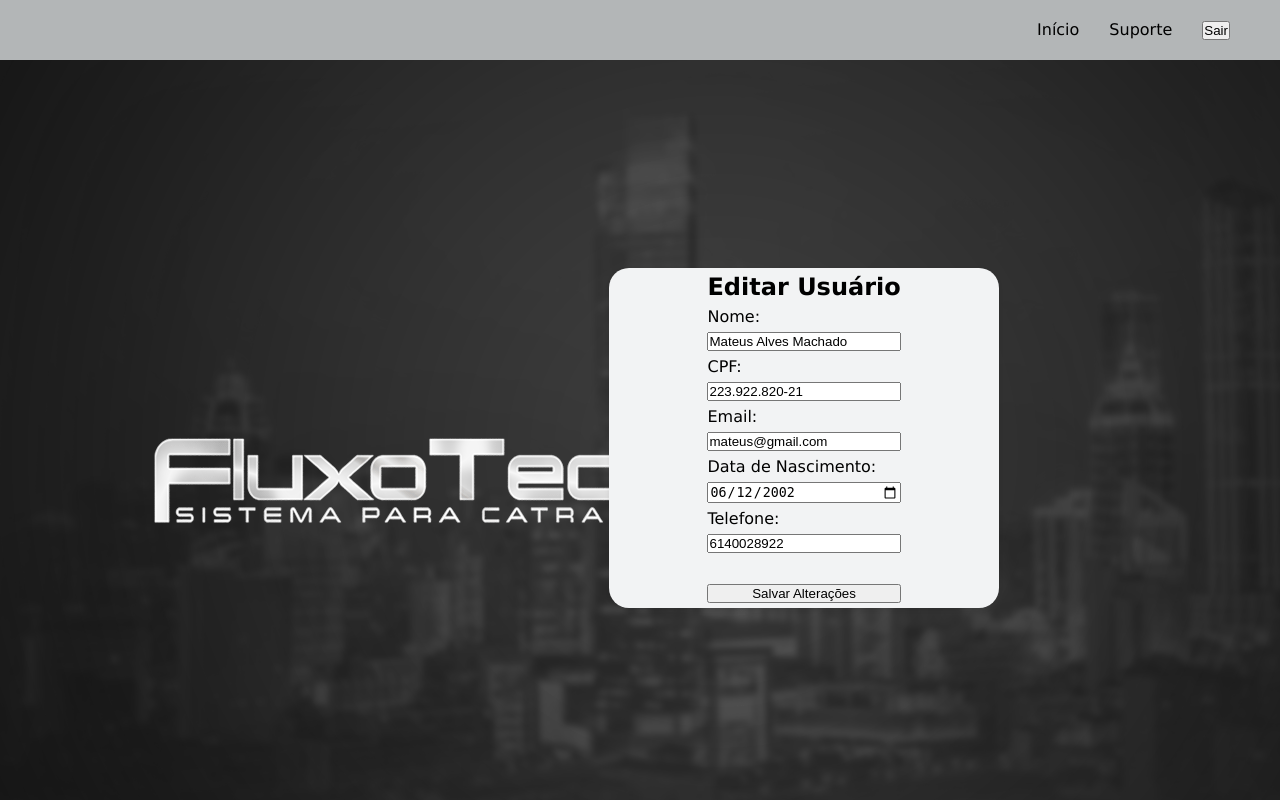
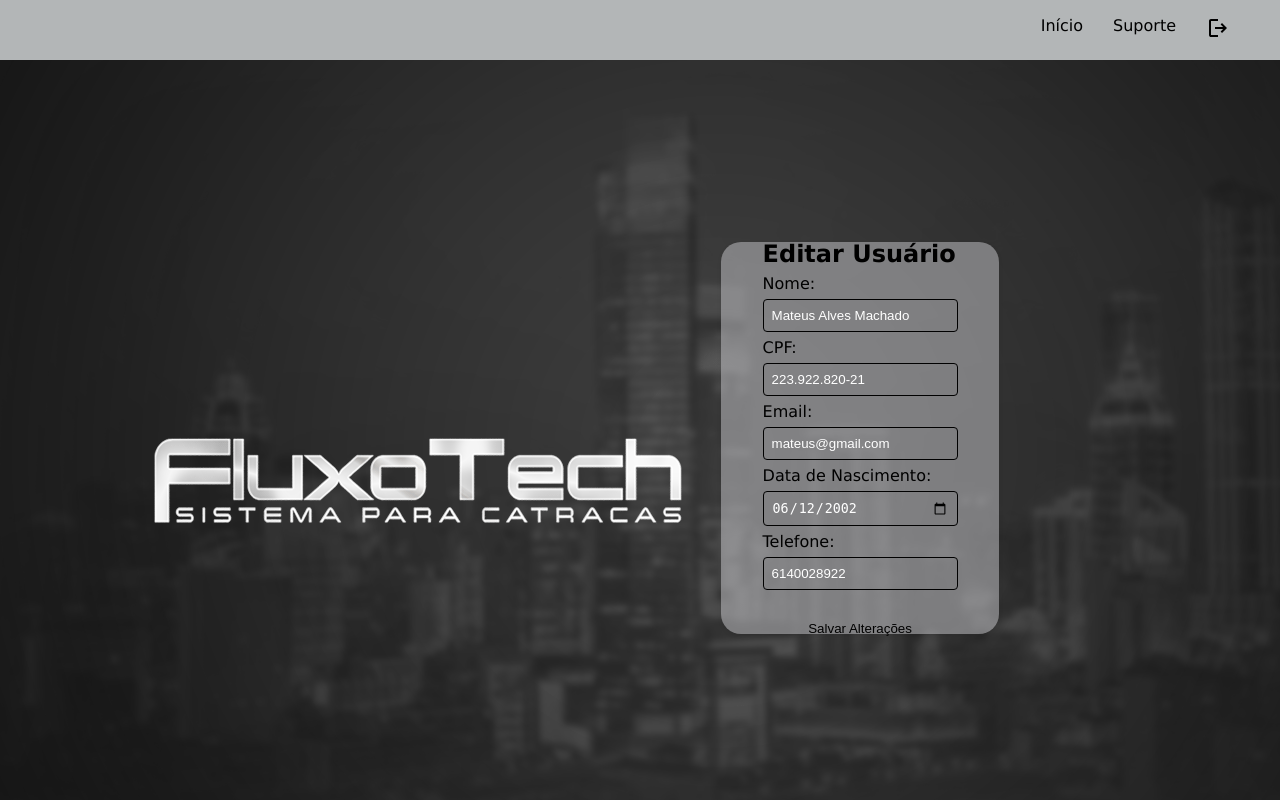
Before and after one commit to PedroMota7/TCC2, a PHP site: page /php/editar_usuario.php?id=29 in a window 1280 px wide. Run offline with PHP 8.4, Linux system fonts and the light colour scheme; data comes from the database, SQL or seed files in the repository.

Commit message:
TCC
FLUXOTECH

```diff
--- a/php/editar_usuario.php
+++ b/php/editar_usuario.php
@@ -24,13 +24,14 @@ $usuario = mysqli_fetch_assoc($res);
     <meta charset="utf-8">
     <link rel="shortcut icon" href="../img/logo.png" type="image/x-icon">
     <link rel="stylesheet" href="../style/geral.css">
+    <link rel="stylesheet" href="../style/editaruser.css">
 </head>
 <body>
     <header>
         <nav>
             <a href="../pages/inicio.html">Início</a>
             <a href="../pages/suporte.html">Suporte</a>
-            <a href="../php/valida_login_adm.php?bt=sair"><button type="submit" class="btn">Sair</button></a>
+            <a href="../php/valida_login_adm.php?bt=sair"><button type="submit" class="btn"><img src="../img/logout.svg" alt=""></button></a>
         </nav>
     </header>
     <main>
@@ -39,17 +40,17 @@ $usuario = mysqli_fetch_assoc($res);
                 <h2>Editar Usuário</h2>
                 <input type="hidden" name="id" value="<?php echo $usuario['ID']; ?>">
 
-                Nome:<input type="text" name="nome" value="<?php echo $usuario['NOME']; ?>">
+                Nome:<input class="conteudo" type="text" name="nome" value="<?php echo $usuario['NOME']; ?>">
 
-                CPF:<input type="text" name="cpf" value="<?php echo $usuario['CPF']; ?>">
+                CPF:<input class="conteudo" type="text" name="cpf" value="<?php echo $usuario['CPF']; ?>">
 
-                Email: <input type="email" name="email" value="<?php echo $usuario['EMAIL']; ?>">
+                Email: <input class="conteudo" type="email" name="email" value="<?php echo $usuario['EMAIL']; ?>">
 
-                Data de Nascimento: <input type="date" name="data" value="<?php echo $usuario['DATA_NASC']; ?>">
+                Data de Nascimento: <input class="conteudo" type="date" name="data" value="<?php echo $usuario['DATA_NASC']; ?>">
 
-                Telefone: <input type="text" name="telefone" value="<?php echo $usuario['TELEFONE']; ?>">
+                Telefone: <input class="conteudo" type="text" name="telefone" value="<?php echo $usuario['TELEFONE']; ?>">
                 <br>
-                <input type="submit" value="Salvar Alterações">
+                <input class="btn" type="submit" value="Salvar Alterações">
             </form>
         </div>
     </main>
--- a/style/editaruser.css
+++ b/style/editaruser.css
@@ -1,3 +1,4 @@
-form{
-    gap: 7px;
+.container{
+    height: 70%;
+    width: 27%;
 }
--- a/style/geral.css
+++ b/style/geral.css
@@ -1,53 +1,57 @@
-*{
-    margin: 0%;
-    padding: 0%;
+* {
+    margin: 0;
+    padding: 0;
+    box-sizing: border-box;
   }
 
-:root{
-    --corPrima: #b3b6b7 ;
-    --corSeg:#2a2828;
-    --corTer:#f2f3f4 ;
-    --preto:#000000;
-    --branco:#fff;
-    --teste:aqua;
-    font-family:'Lucida Sans', 'Lucida Sans Regular', 'Lucida Grande', 'Lucida Sans Unicode', Geneva, Verdana, sans-serif;
-    background-image: url(../img/fundo.png);
+  :root {
+    --corPrima: #b3b6b7;
+    --corSeg: #2a2828;
+    --corTer: #f2f3f4;
+    --preto: #000000;
+    --branco: #ffffff;
+    --teste: aqua;
   }
 
-header{
+  body {
+    font-family: 'Lucida Sans', 'Lucida Sans Regular', 'Lucida Grande', 'Lucida Sans Unicode', Geneva, Verdana, sans-serif;
+    background: url("../img/fundo.png");
+  }
+
+  header {
     background-color: var(--corPrima);
     width: 100%;
     height: 60px;
     display: flex;
-    justify-content:end;
+    justify-content: flex-end;
     align-items: center;
   }
 
-nav{
+  nav {
     display: flex;
     gap: 30px;
     margin-right: 50px;
   }
 
-a{
+  a {
     text-decoration: none;
     color: var(--preto);
   }
 
-.container{
-    background-color: var(--corTer);
+  .container {
+    background-color: rgba(183, 184, 187, 0.57);
     padding: 20px;
     display: flex;
     justify-content: center;
     border-radius: 20px;
     box-shadow: 0 2px 4px rgba(3, 3, 3, 0.082);
-    width: 350px;
+    width: 330px;
     height: 300px;
     margin-top: 19%;
     margin-right: 3%;
   }
 
-main{
+  main {
     display: flex;
     justify-content: flex-end;
     align-items: center;
@@ -55,13 +59,33 @@ main{
     margin-right: 250px;
   }
 
-form{
+  form {
     display: flex;
     flex-direction: column;
     justify-content: center;
     gap: 6px;
   }
 
-.btn{
+  .btn {
+    background-color: transparent;
     cursor: pointer;
+    border: none;
   }
+
+  input.conteudo {
+    background-color: transparent;
+    border: 1px solid var(--preto);
+    border-radius: 4px;
+    color: var(--branco);
+    padding: 8px;
+  }
+
+  input.conteudo::placeholder {
+    color: var(--preto);
+  }
+
+  input.conteudo:hover {
+    color: var(--branco);
+    border: 1px solid var(--branco);
+    transition: border-color 0.3s ease, color 0.3s ease;
+  }
```
Also changed, not shown: pages/Login.html (+6 -4 lines), pages/cadastro_user.html (+7 -7 lines), pages/inicio.html (+12 -9 lines), pages/suporte.html (+4 -4 lines), php/usuarios.php (+19 -16 lines), style/user.css (+25 -25 lines), img/help.svg (added), img/login.svg (added), img/logout.svg (added). Lines whose indentation alone changed are shown as unchanged.
